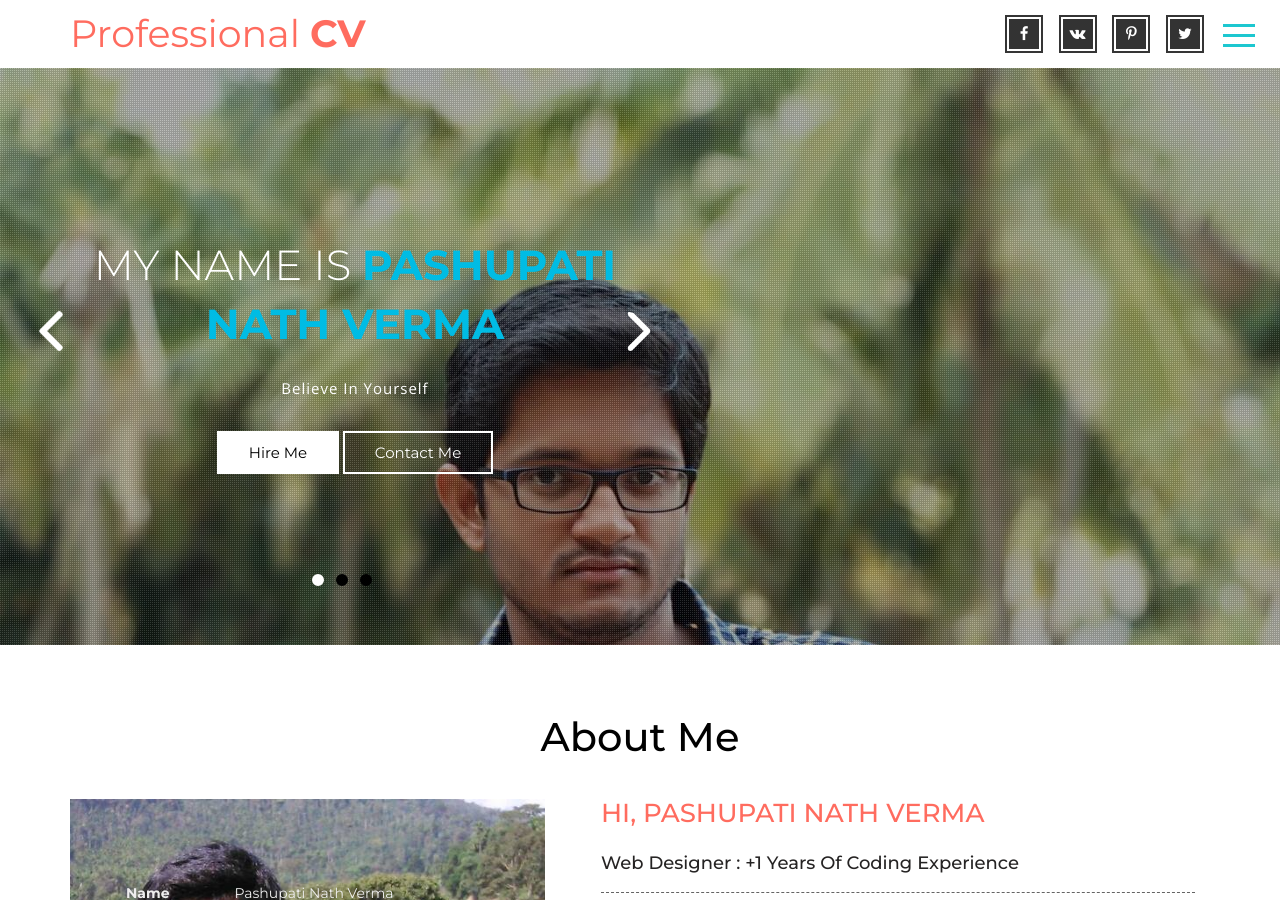
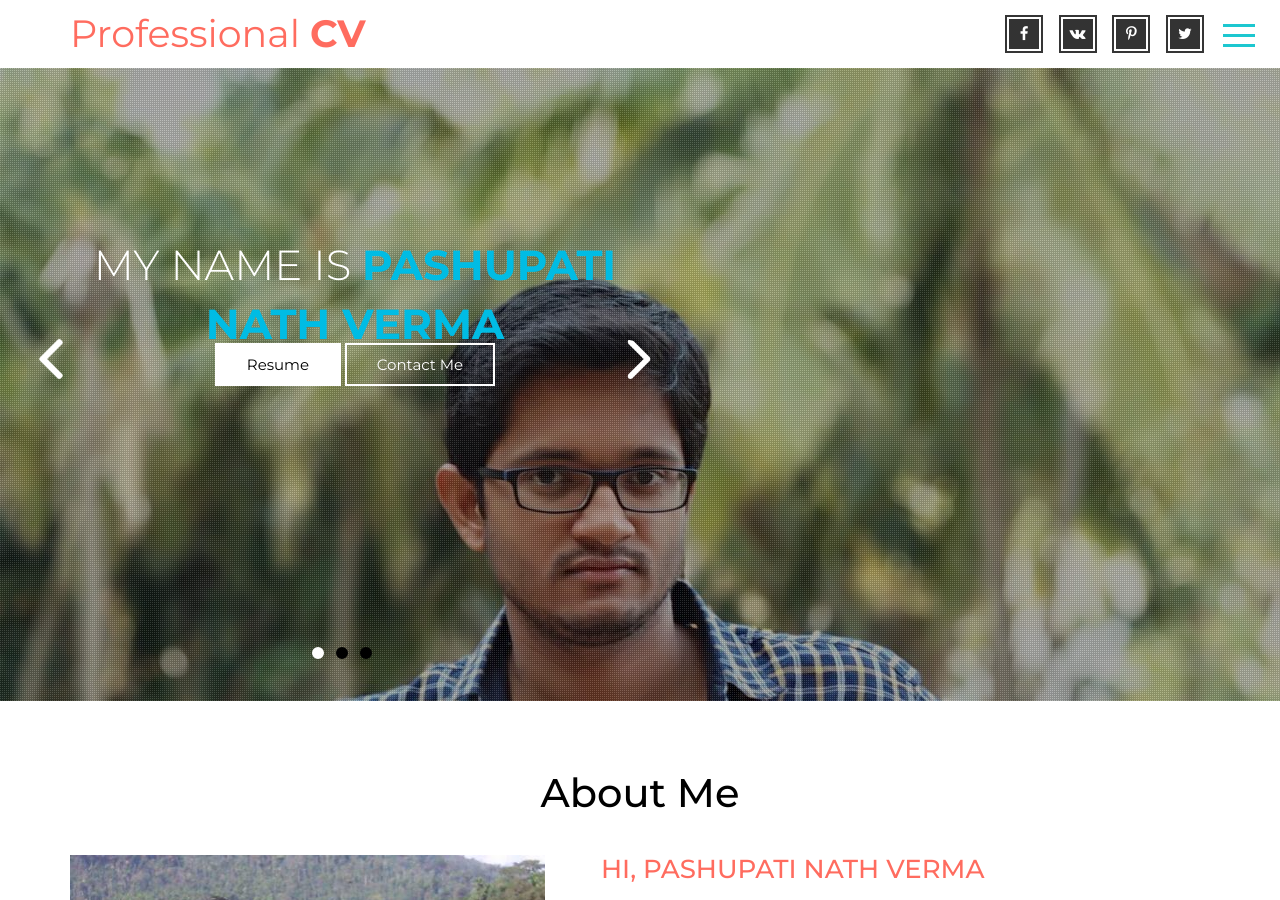
Before and after one commit to pashupati123/pashupati123.github.io, a Jekyll site: the page index.html, which Jekyll copies as it is, in a window 1280 px wide and 900 px high. Built offline with Jekyll 4.4.1, drawn with Linux system fonts in a browser that asks for light colours; nearby versions of some CDN libraries; library files that are not in the unit come from our copies.

Commit message:
Update index.html

```diff
--- a/index.html
+++ b/index.html
@@ -102,29 +102,30 @@
 							<li>
 							<div class="w3l-info">
 								<h1>My name is <span>Pashupati Nath Verma</span></h1>
-								<p>Believe In Yourself</p>
+
 								<ul>
-									<li><a href="#" class="w3ls_more" >Hire Me</a></li>
+									<li><a href="https://drive.google.com/open?id=12syM9w5n-OQkOO2L1Q1_pwmJVaakzl2F" class="w3ls_more" >Resume</a></li>
 									<li><a href="#contact" class="scroll w3l_contact">Contact Me</a></li>
 								</ul>
 							</div>
 							</li>
 							<li>
 								<div class="w3l-info">
-								<h2>this is my <span>website</span></h2>
-								<p>Etiam vitae augue odio. Ut laoreet ipsum vel ultrices viverra. Donec nisl dolor, mollis vel libero id. lorem ipsumvel ultrices viverra</p>
+								<h2>This is my <span>website</span></h2>
+								<p>hello! I am software developer in Riverbed Tech Banaglore.Experienced with all stages of static and dyanmic web development
+									and Andriod App development.Having In-depth knowledge of C,C++,Java,Python,HTML,CSS,JavaScript,JSON,AJAX. </p>
 								<ul>
-									<li><a href="#" class="w3ls_more" >Hire Me</a></li>
+									<li><a href="https://drive.google.com/open?id=12syM9w5n-OQkOO2L1Q1_pwmJVaakzl2F" class="w3ls_more" >Resume</a></li>
 									<li><a href="#contact" class="scroll w3l_contact">Contact Me</a></li>
 								</ul>
 								</div>
 							</li>
 							<li>
 								<div class="w3l-info">
-								<h3>I'm a <span>App-Developer</span></h3>
-								<p>Etiam vitae augue odio. Ut laoreet ipsum vel ultrices viverra. Donec nisl dolor, mollis vel libero id. lorem ipsumvel ultrices viverra</p>
+								<h3>I'm a <span>Software Developer</span></h3>
+								<p>Hi,I am from NITK CSE depaertment.Currently started working in Riverbed Technology as Software developer.</p>
 								<ul>
-									<li><a href="#" class="w3ls_more">Hire Me</a></li>
+									<li><a href="https://drive.google.com/open?id=12syM9w5n-OQkOO2L1Q1_pwmJVaakzl2F" class="w3ls_more">Resume</a></li>
 									<li><a href="#contact" class="scroll w3l_contact">Contact Me</a></li>
 								</ul>
 								</div>
```
